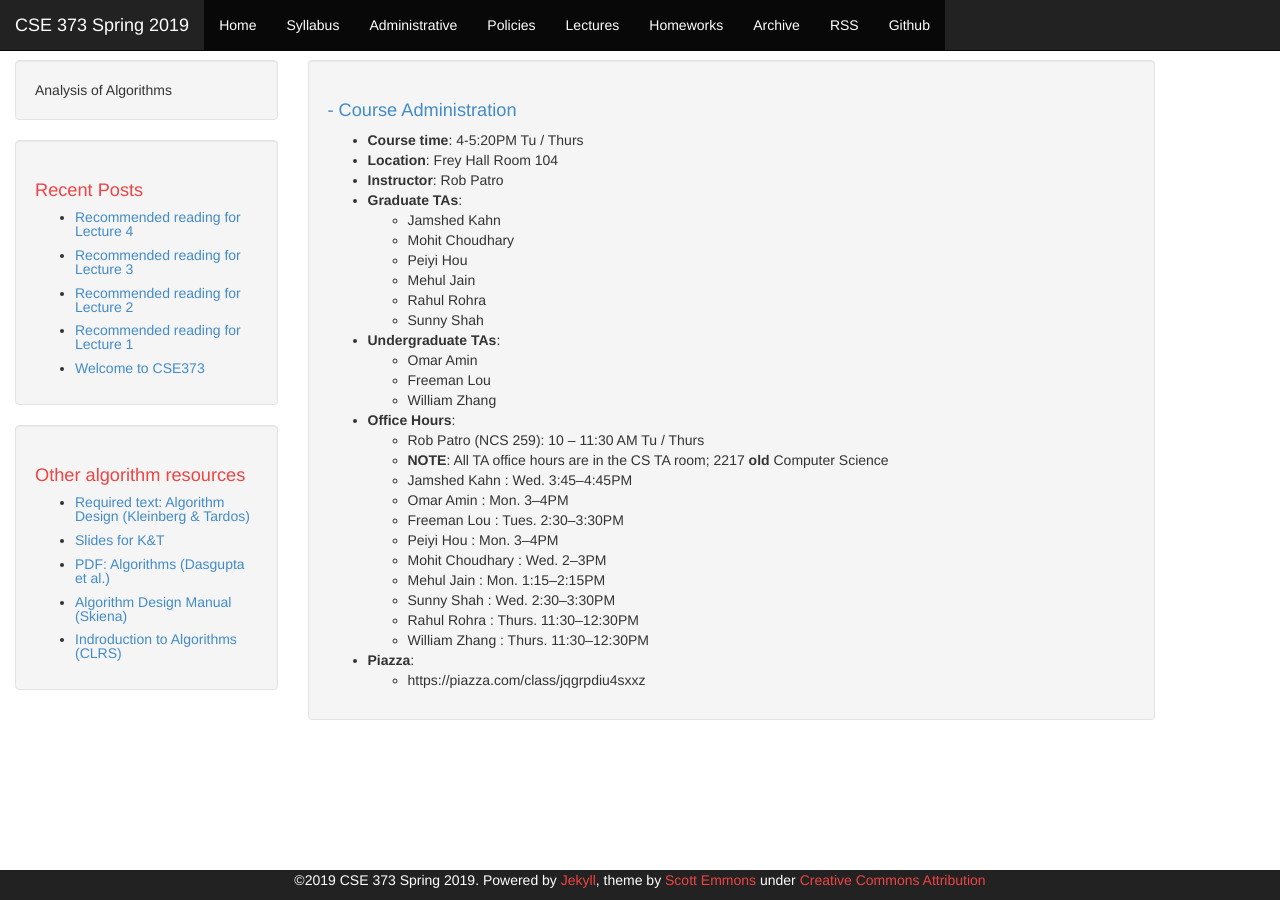
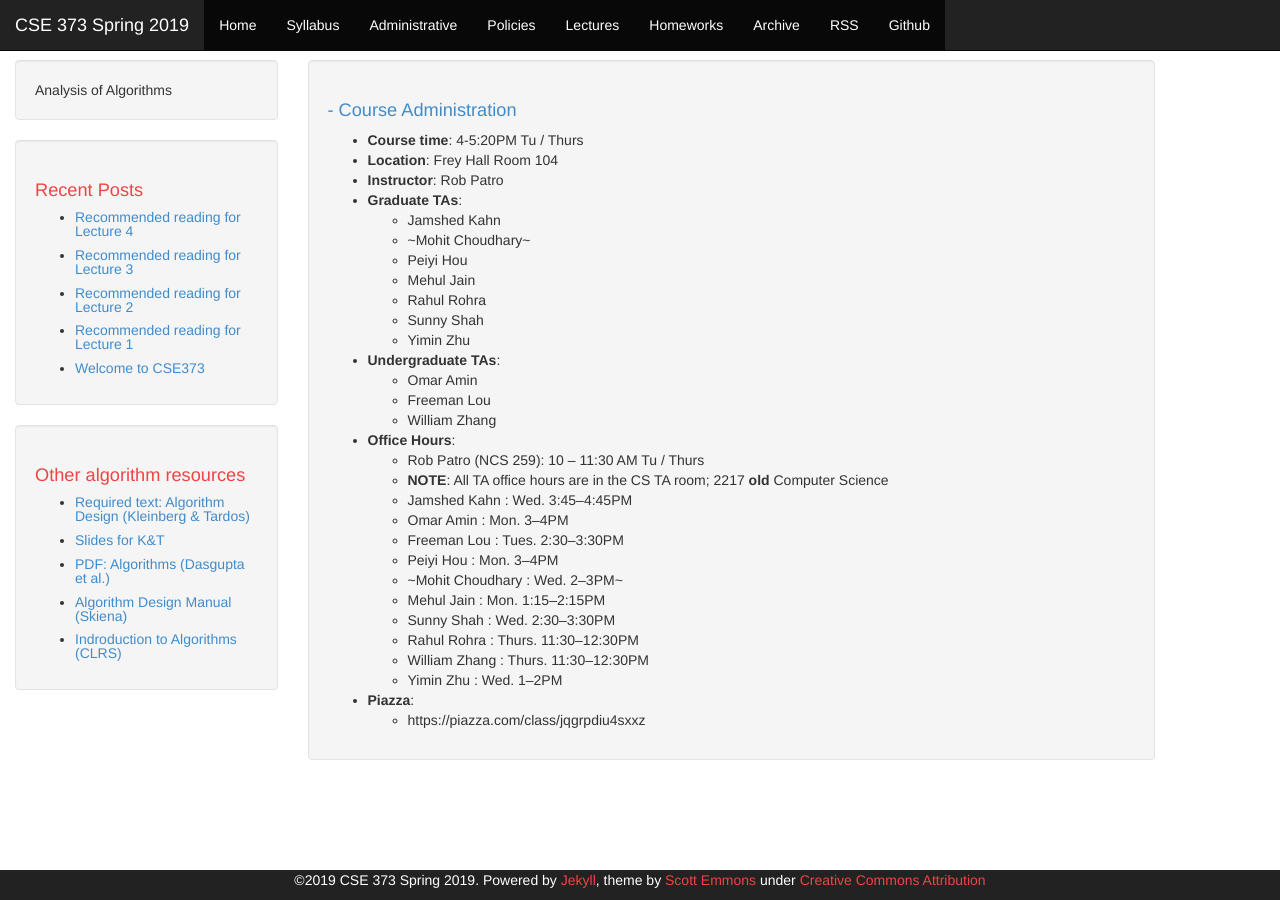
Before and after one commit to rob-p/CSE373S19, a Jekyll site: the page built from administrative.md, in a window 1280 px wide. Built offline with Jekyll 4.4.1, drawn with Linux system fonts in a browser that asks for light colours.

Commit message:
Update administrative.md

```diff
--- a/administrative.md
+++ b/administrative.md
@@ -9,11 +9,12 @@ published: true
 * **Instructor**: Rob Patro
 * **Graduate TAs**:
     * Jamshed Kahn
-    * Mohit Choudhary
+    * ~Mohit Choudhary~
     * Peiyi Hou
     * Mehul Jain
     * Rahul Rohra
     * Sunny Shah
+    * Yimin Zhu
 
 * **Undergraduate TAs**:
     * Omar Amin
@@ -27,11 +28,12 @@ published: true
     * Omar Amin : Mon. 3--4PM
     * Freeman Lou : Tues. 2:30--3:30PM
     * Peiyi Hou : Mon. 3--4PM
-    * Mohit Choudhary : Wed. 2--3PM
+    * ~Mohit Choudhary : Wed. 2--3PM~
     * Mehul Jain : Mon. 1:15--2:15PM
     * Sunny Shah : Wed. 2:30--3:30PM
     * Rahul Rohra : Thurs. 11:30--12:30PM
     * William Zhang : Thurs. 11:30--12:30PM
+    * Yimin Zhu : Wed. 1--2PM
 
 * **Piazza**:
     * https://piazza.com/class/jqgrpdiu4sxxz
```
